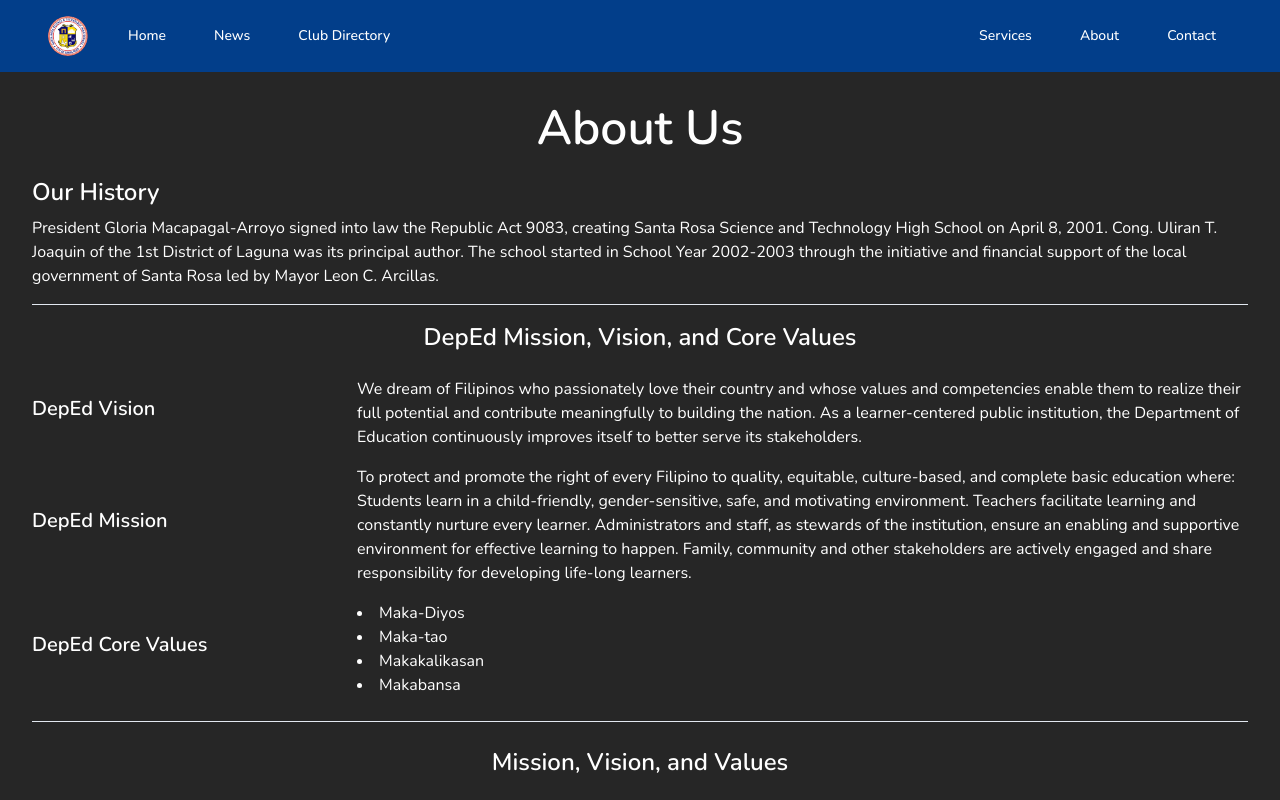
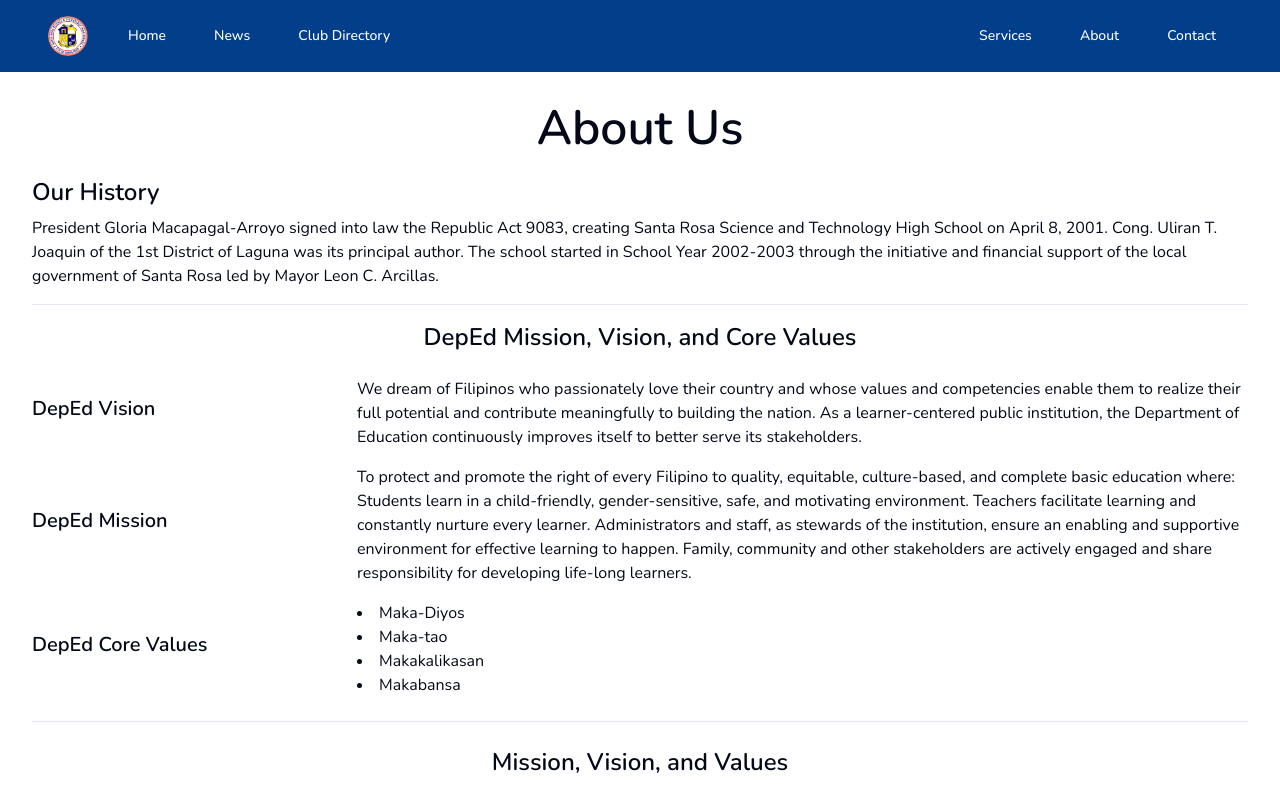
Before and after one commit to starsci/website, a Next.js app: page /about in a window 1280 px wide. Shown: the top 800 px of the page. Built offline with nearby package versions, Linux system fonts and the light colour scheme.

Commit message:
remove default dark mode

```diff
--- a/app/layout.tsx
+++ b/app/layout.tsx
@@ -20,9 +20,9 @@
   return (
     <html lang="en">
       <body className={nextFont.className}>
-        <div className="flex flex-col min-h-screen bg-neutral-800 text-white">
+        <div className="flex flex-col min-h-screen">
           <Header />
-          {children}
+          <div className="flex-grow">{children}</div>
           <Footer />
         </div>
       </body>
```
